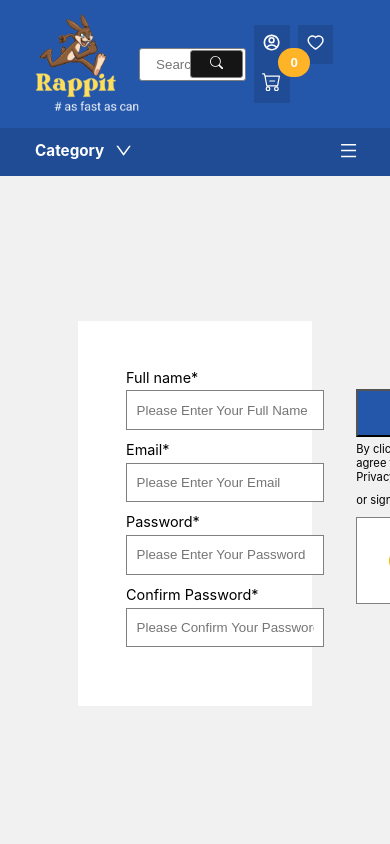
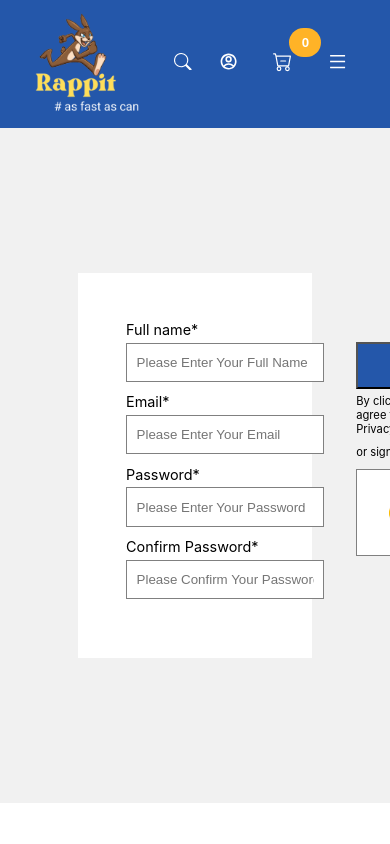
Before and after one commit to Ashimkarrki/rippet-frontend, a Next.js app: page /signup in a window 390 px wide. Shown: the top 844 px of the page. Built offline with nearby package versions, Linux system fonts and the light colour scheme.

Commit message:
navbar changes

```diff
--- a/components/Banner.js
+++ b/components/Banner.js
@@ -1,7 +1,6 @@
 import React from "react";
 import styles from "../styles/Banner.module.css";
 import "slick-carousel/slick/slick.css";
-import Slider from "react-slick";
 
 const Banner = () => {
   const settings = {
@@ -17,14 +16,11 @@ const Banner = () => {
   };
   return (
     <div className={styles.banner}>
-      {/* <Slider {...settings}> */}
       <img
         className={styles.image}
         alt="banner"
         src="https://static.vecteezy.com/system/resources/previews/001/637/223/non_2x/big-sale-discount-banner-template-vector.jpg"
       />
-
-      {/* </Slider> */}
     </div>
   );
 };
--- a/components/Navbar.js
+++ b/components/Navbar.js
@@ -4,6 +4,7 @@ import Image from "next/image";
 import Link from "next/link";
 import { BsSearch, BsBag, BsCartDash } from "react-icons/bs";
 import { MdClose } from "react-icons/md";
+import { useRouter } from "next/router";
 import {
   AiOutlineHeart,
   AiFillHeart,
@@ -14,7 +15,10 @@ import { RiAccountCircleLine, RiAccountCircleFill } from "react-icons/ri";
 import styles from "../styles/Navbar.module.css";
 import rippet_logo from "../public/rippet_logo.png";
 const Navbar = () => {
+  const { pathname } = useRouter();
   const [isMenuOn, setIsMenuOn] = useState(false);
+  const [isSearchBarOn, setIsSearchBarOn] = useState(false);
+
   const { cartInfo } = useContext(userContext);
   return (
     <nav className={styles.nav}>
@@ -30,22 +34,39 @@ const Navbar = () => {
         </div>
 
         <div className={styles.navigate_icons}>
+          <button
+            className={styles.search_button_separate}
+            onClick={() => {
+              setIsSearchBarOn((prev) => !prev);
+            }}
+          >
+            <BsSearch className={styles.search_icon} />
+          </button>
           <button className={styles.icons}>
             <Link href="/signup">
               <RiAccountCircleLine className={styles.navbar_icons} />
             </Link>
           </button>
-          <button className={styles.icons}>
+          {/* <button className={styles.icons}>
             <AiOutlineHeart className={styles.navbar_icons} />
-          </button>
+          </button> */}
           <button className={`${styles.icons} ${styles.relative}`}>
             <Link href="/Cart">
               <h5 className={styles.cart_no}>{cartInfo.results}</h5>
               <BsCartDash className={styles.navbar_icons} />
             </Link>
           </button>
+          <button
+            className={`${styles.menu_button} ${styles.icons}`}
+            onClick={() => {
+              setIsMenuOn(true);
+            }}
+          >
+            <AiOutlineMenu className={styles.icon} />
+          </button>
         </div>
       </div>
+
       <div className={styles.lower_nav}>
         <div className={styles.first_element}>
           <h3>Category</h3>
@@ -58,14 +79,6 @@ const Navbar = () => {
           <h3 className={styles.textStlingLink}>Available Roooms</h3>
           <h3 className={styles.textStlingLink}>Sell Here</h3>
         </div>
-        <button
-          className={styles.menu_button}
-          onClick={() => {
-            setIsMenuOn(true);
-          }}
-        >
-          <AiOutlineMenu className={styles.icon} />
-        </button>
       </div>
       {isMenuOn && (
         <>
@@ -86,9 +99,22 @@ const Navbar = () => {
               <h3 className={styles.textStlingLink}>Available Roooms</h3>
               <h3 className={styles.textStlingLink}>Sell Here</h3>
             </div>
-            {/* </div> */}
           </div>
         </>
+      )}
+      {isSearchBarOn && (
+        <div className={styles.search_container}>
+          <div className={styles.search_container_child}>
+            <input
+              className={styles.input_hidden}
+              type="text"
+              placeholder="Search..."
+            />
+            <button className={styles.search_button_hidden}>
+              <BsSearch className={styles.search_icon} />
+            </button>
+          </div>
+        </div>
       )}
     </nav>
   );
--- a/styles/Banner.module.css
+++ b/styles/Banner.module.css
@@ -5,5 +5,6 @@
 }
 .banner {
   width: 82%;
-  margin: 1rem auto;
+  margin: auto;
+  padding-top: 1rem;
 }
--- a/styles/Navbar.module.css
+++ b/styles/Navbar.module.css
@@ -15,7 +15,8 @@
   width: 40%;
   position: relative;
 }
-.input {
+.input,
+.input_hidden {
   width: 100%;
   padding: 0.5rem 1rem;
   border-radius: 3px;
@@ -24,7 +25,8 @@
 .input:focus {
   outline: none;
 }
-.search_button {
+.search_button,
+.search_button_hidden {
   color: #ffffff;
   padding: 0.3rem 1.2rem;
   margin-right: 3px;
@@ -36,13 +38,33 @@
   transform: translateY(-50%);
   background: #151515;
 }
+.navigate_icons {
+  display: flex;
+  gap: 1.2rem;
+}
+.input_hidden {
+  width: 100%;
+}
 
+.search_container_child {
+  width: 70%;
+  position: relative;
+}
+.search_container {
+  color: black;
+  width: 100%;
+  height: 5rem;
+  display: flex;
+  align-items: center;
+  justify-content: center;
+  position: relative;
+  background-color: #eff0f5;
+}
 .icons {
   color: #ffffff;
   font-size: 1rem;
   padding: 0.5rem;
-  margin-left: 0.5rem;
-  background: #1f4c94;
+  background-color: inherit;
   border: none;
 }
 .rippet_logo {
@@ -105,8 +127,8 @@
   left: 0;
   width: 100%;
   height: 100vh;
-  background-color: grey;
-  color: white;
+  background-color: #eff0f5;
+  color: black;
 }
 .hidden_flex {
   display: flex;
@@ -121,23 +143,35 @@
   background-color: inherit;
   border: none;
   top: 10px;
-  color: white;
+  color: black;
   right: 10px;
 }
 .menu_button_close:hover {
   cursor: pointer;
 }
+.search_button_separate {
+  background-color: inherit;
+  border: none;
+  color: white;
+  font-size: 1.1rem;
+  display: none;
+}
+.search_container {
+  display: none;
+}
 @media (max-width: 796px) {
-  .Linktext {
+  .lower_nav,
+  .search_button,
+  .input,
+  .search_container {
     display: none;
   }
-  .menu_button {
+  .menu_button,
+  .search_button_separate {
     display: block;
-    background-color: inherit;
-    border: none;
-    color: white;
-    margin-left: auto;
-    margin-right: 9%;
+  }
+  .search_container {
+    display: flex;
   }
   .menu_button:hover {
     cursor: pointer;
```
